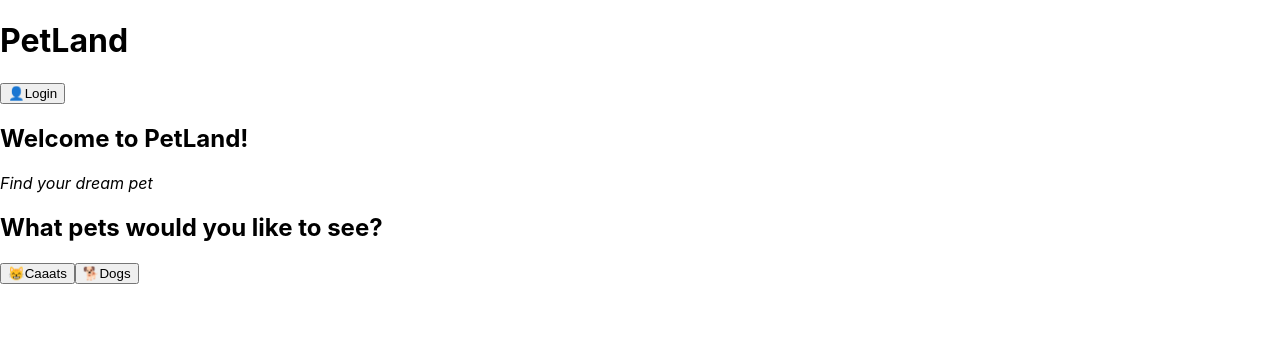
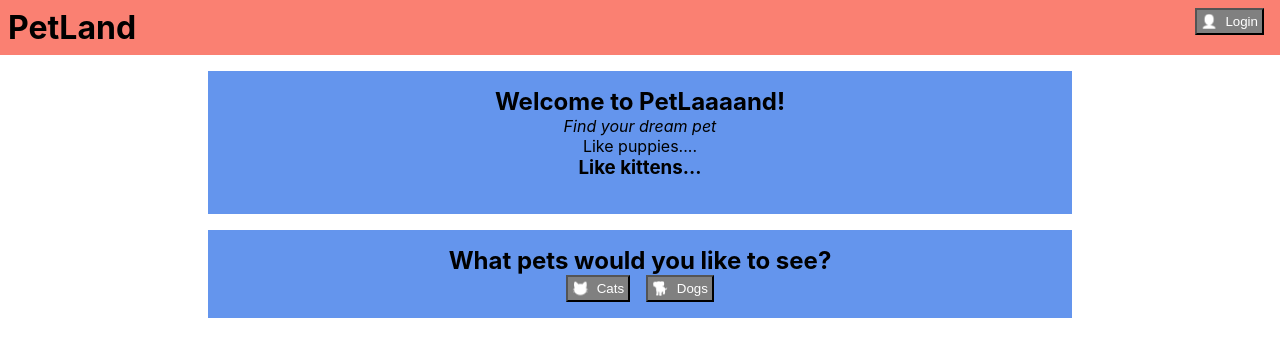
Before and after one commit to noribang/react_20221125, a React (Create React App) app: page / in a window 1280 px wide. Shown: the top 356 px of the page. Built offline with nearby package versions, Linux system fonts and the light colour scheme.

Commit message:
Add props.children to component.

```diff
--- a/src/App.js
+++ b/src/App.js
@@ -1,5 +1,6 @@
 // import logo from './logo.svg';
-import './App.css';
+// import './App.css';
+import './style.css'
 import React from 'react';
 import ReactDOM from 'react-dom/client';
 
@@ -12,27 +13,27 @@ import ReactDOM from 'react-dom/client';
 //   )
 // }
 
-function Card(props) {
-  return (
-    <div>
-      <h1>{props.greeting}</h1>
-      <h2>{props.subheader}</h2>
-    </div>
-  )
-}
+// function Card(props) {
+//   return (
+//     <div>
+//       <h1>{props.greeting}</h1>
+//       <h2>{props.subheader}</h2>
+//     </div>
+//   )
+// }
 
-const element = (
-  <div>
-    <Card greeting="Hola!" subheader="Friday!"/>
-    <Card greeting="Greetings!" subheader="Humans!"/>
-    {/* {Card({greeting: "Hola from JSX!", subheader:"Time to learn"})}
-    {Card({greeting: "Ques component?", subheader: "Let's find out!"})} */}
-  </div>
-)
+// const element = (
+//   <div>
+//     <Card greeting="Hola!" subheader="Friday!"/>
+//     <Card greeting="Greetings!" subheader="Humans!"/>
+//     {/* {Card({greeting: "Hola from JSX!", subheader:"Time to learn"})}
+//     {Card({greeting: "Ques component?", subheader: "Let's find out!"})} */}
+//   </div>
+// )
 
 // Button component.
 function EmojiButton(props) {
-  console.log(props)
+  // console.log(props)
   return (
     <button>
       <span role="img">{props.emoji}</span>
@@ -51,24 +52,45 @@ function Header(props) {
     </header>
   )
 }
+// Composition-children
+function Card(props) {
+  console.log(props)
+  return (
+    <div className="card">
+      <h2>{props.title}</h2>
+      {props.children}
+    </div>
+  )
+}
+
 // HomePage component.
 function HomePage() {
   return (
     <main>
-      <div className="card">
-        <h2>Welcome to PetLand!</h2>
+      <Card title="Welcome to PetLaaaand!">
         <em>Find your dream pet</em>
-      </div>
-      <div className="card">
+        <p>Like puppies....</p>
+        <h3>Like kittens...</h3>
+      </Card>
+      <Card title="What pets would you like to see?">
+        <div>
+            <EmojiButton emoji="😸" labelText="Cats"/>
+            <EmojiButton emoji="🐕" labelText="Dogs" />
+        </div>
+      </Card>
+
+      {/* <div className="card">
         <h2>What pets would you like to see?</h2>
         <div>
           <EmojiButton emoji="😸" labelText="Caaats"/>
           <EmojiButton emoji="🐕" labelText="Dogs" />
         </div>
-      </div>
+      </div> */}
     </main>
   )
 }
+
+
 
 function App() {
   return (
--- /dev/null
+++ b/src/style.css
@@ -0,0 +1,44 @@
+* {
+    margin: 0;
+    padding: 0;
+}
+
+header {
+    background-color: salmon;
+    display: flex;
+    justify-content: space-between;
+    align-content: center;
+    padding: 0.5rem;
+}
+
+button {
+    background-color: gray;
+    color: white;
+    padding: 0.25rem;
+    margin: 0 0.5rem;
+}
+
+button span[role="img"] {
+    color: transparent;
+    text-shadow: 0 0 0 white;
+    margin-right: 0.5rem;
+}
+
+main {
+    margin: 0 auto;
+    width: 70vw;
+}
+
+.card {
+    margin: 1rem;
+    display: flex;
+    flex-direction: column;
+    justify-content: center;
+    align-items: center;
+    padding: 1rem;
+    background-color: cornflowerblue;
+}
+
+.card h3, .card h4 {
+    margin-bottom: 1em;
+}
```
